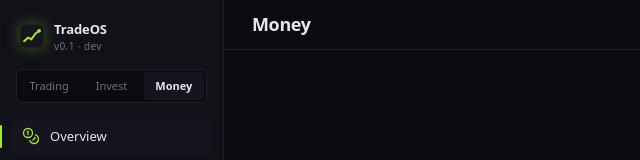
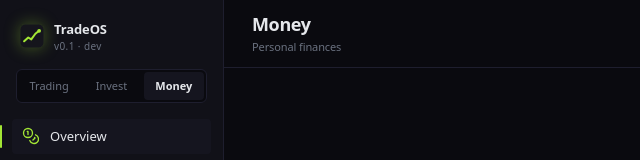
Before and after one commit to Scostta/tradeos, a Next.js app: page /money in a window 1280 px wide. Shown: the top 160 px of the page, without its empty margins (0-640 px from the left). Built offline with nearby package versions, Linux system fonts and the light colour scheme; no server answers.

Commit message:
feat(shell): cabecera propia del home de Money
Cada home de módulo tiene su título y subtítulo en su propia cabecera
(Trading en /dashboard e Invest en /invest ya los tenían); sin TopBar global.

Co-Authored-By: Claude Opus 5.5 <noreply@anthropic.com>

```diff
--- a/src/app/(dashboard)/money/page.tsx
+++ b/src/app/(dashboard)/money/page.tsx
@@ -5,7 +5,10 @@ export default function MoneyPage(): ReactElement {
   return (
     <div className="flex flex-col h-full">
       <header className="flex items-center gap-4 px-4 md:px-7 py-3 border-b border-border bg-bg shrink-0">
-        <h1 className="text-xl font-semibold tracking-tight text-text">{MONEY.TITLE}</h1>
+        <div>
+          <h1 className="text-xl font-semibold tracking-tight text-text">{MONEY.TITLE}</h1>
+          <div className="mono text-sm text-text-mute mt-0.5">{MONEY.SUBTITLE}</div>
+        </div>
       </header>
     </div>
   )
--- a/src/constants/copies/money/index.ts
+++ b/src/constants/copies/money/index.ts
@@ -1,3 +1,4 @@
 export const MONEY = {
-  TITLE: "Money",
+  TITLE:    "Money",
+  SUBTITLE: "Personal finances",
 } as const
```
